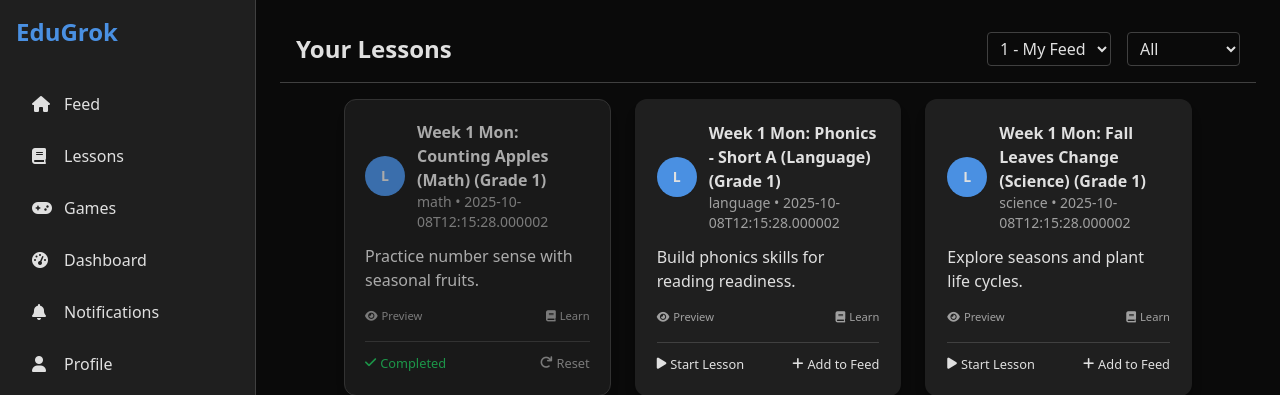
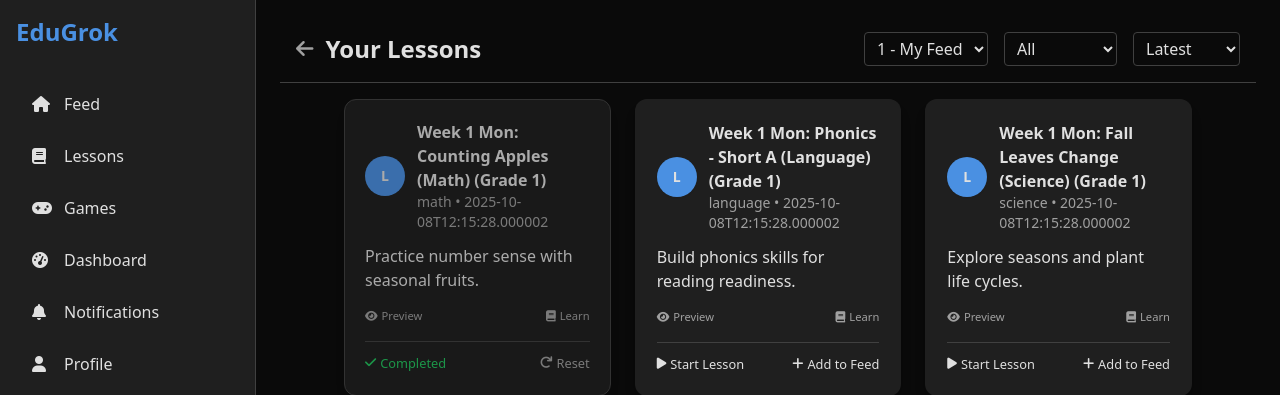
Before and after one commit to MarketExpander99/EduGrok, a Flask app: page /lessons in a window 1280 px wide. Shown: the top 395 px of the page. Run offline with Flask 3, Linux system fonts and the light colour scheme; the visitor is signed in with stand-in values (Sample User, id 1); data comes from the database, SQL or seed files in the repository; tables that the repository leaves empty hold one stand-in row (values such as "Sample post"); some libraries are stand-ins or nearby versions.

Commit message:
mega update

```diff
--- a/templates/home.html.j2
+++ b/templates/home.html.j2
@@ -13,7 +13,7 @@
     {% endwith %}
     <div class="bg-grok-bg border-b border-grok-border sticky top-0 z-50 transition-transform duration-300 ease-in-out w-full left-0" id="sticky-header">
         <div class="p-4 flex justify-between items-center">
-            <h1 class="text-2xl font-bold text-grok-text">Home Feed</h1>
+            <h1 class="text-xl font-bold text-grok-text">Home Feed</h1>
             <div class="flex items-center space-x-4">
                 <div id="notifications-badge" class="relative">
                     <button onclick="fetchNotifications()" class="text-grok-secondary hover:text-grok-accent"><i class="fas fa-bell"></i></button>
--- a/templates/lessons.html.j2
+++ b/templates/lessons.html.j2
@@ -1,14 +1,18 @@
-<!-- lessons.html.j2 (Updated: Transformed header into sticky floating menu similar to home.html.j2, including subject filter dropdown (All, Math, Language, Science, General) that reloads with ?subject= param; integrated student selector next to title; added back-to-home icon; applied identical scroll hide/show logic to #sticky-header. Updated changeKid and added changeSubject to preserve URL params. Used separate scroll vars to avoid base conflict. Preserved all existing lesson cards, sparkly-border, and JS functions.) -->
+<!-- lessons.html.j2 (Updated: Fixed subject filtering to be case-insensitive with .toLowerCase() matching; ensured filterBySubject is called in changeSubject without page reload (using history.replaceState); added initial filter application on load; restored back-to-home arrow icon and adjusted h1 to text-2xl for consistency. Preserved all sorting, scroll, and other logic.) -->
 {% extends "base.html.j2" %}
 
 {% block title %}Lessons - EduGrok{% endblock %}
 
 {% set subject = request.args.get('subject', '') %}
+{% set sort = request.args.get('sort', 'latest') %}
 
 {% block content %}
 <div class="bg-grok-bg border-b border-grok-border sticky top-0 z-50 transition-transform duration-300 ease-in-out w-full left-0" id="sticky-header">
     <div class="p-4 flex justify-between items-center">
         <div class="flex items-center space-x-3">
+            <a href="{{ url_for('home') }}" class="text-grok-secondary hover:text-grok-accent">
+                <i class="fas fa-arrow-left text-xl"></i>
+            </a>
             <h1 class="text-2xl font-bold text-grok-text">Your Lessons</h1>
         </div>
         <div class="flex items-center space-x-4">
@@ -32,14 +36,20 @@
                 <option value="Science" {% if subject == 'Science' %}selected{% endif %}>Science</option>
                 <option value="General" {% if subject == 'General' %}selected{% endif %}>General</option>
             </select>
+            <!-- Sort Select -->
+            <select id="sort-select" class="bg-transparent border border-grok-border rounded text-grok-text px-2 py-1" onchange="changeSort(this.value)">
+                <option value="latest" {% if sort == 'latest' %}selected{% endif %}>Latest</option>
+                <option value="title" {% if sort == 'title' %}selected{% endif %}>A-Z</option>
+                <option value="grade" {% if sort == 'grade' %}selected{% endif %}>By Grade</option>
+            </select>
         </div>
     </div>
 </div>
 <div class="container mx-auto p-6 max-w-4xl pt-4">
     {% if lessons %}
-        <div class="grid grid-cols-1 md:grid-cols-2 lg:grid-cols-3 gap-6">
+        <div class="grid grid-cols-1 md:grid-cols-2 lg:grid-cols-3 gap-6" id="lessons-grid">
             {% for lesson in lessons %}
-                <div class="card bg-grok-surface border-grok-border p-5 rounded-xl shadow-lg border hover:-translate-y-1 hover:shadow-xl transition-all duration-200 max-w-lg mx-auto mb-6 {% if not lesson.completed %}sparkly-border{% else %}completed opacity-75 cursor-not-allowed{% endif %}" id="lesson-{{ lesson.id }}">
+                <div class="card bg-grok-surface border-grok-border p-5 rounded-xl shadow-lg border hover:-translate-y-1 hover:shadow-xl transition-all duration-200 max-w-lg mx-auto mb-6 {% if not lesson.completed %}sparkly-border{% else %}completed opacity-75 cursor-not-allowed{% endif %}" id="lesson-{{ lesson.id }}" data-subject="{{ lesson.subject }}" data-created-at="{{ lesson.created_at }}" data-title="{{ lesson.title }}" data-grade="{{ lesson.grade }}">
                     <!-- Lesson Header (mirrors post header) -->
                     <div class="flex items-center mb-3">
                         <div class="w-10 h-10 rounded-full bg-grok-accent text-grok-text flex items-center justify-center mr-3 font-bold text-sm shadow-sm">
@@ -135,6 +145,22 @@
             headerLastScrollTop = window.pageYOffset || document.documentElement.scrollTop;
         }, 100);
         updateHeaderPosition();
+
+        // Apply initial sort
+        const initialSort = '{{ sort }}';
+        const sortSelect = document.getElementById('sort-select');
+        if (sortSelect) {
+            sortSelect.value = initialSort;
+            sortLessons(initialSort);
+        }
+
+        // Apply initial subject filter
+        const initialSubject = '{{ subject }}';
+        const subjectSelect = document.getElementById('subject-select');
+        if (subjectSelect) {
+            subjectSelect.value = initialSubject;
+            filterBySubject(initialSubject);
+        }
     });
 
     function changeKid(kidId) {
@@ -148,13 +174,64 @@
     }
 
     function changeSubject(subject) {
+        // Update URL param for persistence/backend sync
         const url = new URL(window.location);
         if (subject) {
             url.searchParams.set('subject', subject);
         } else {
             url.searchParams.delete('subject');
         }
-        window.location.href = url.toString();
+        history.replaceState({}, '', url.toString());
+
+        // Client-side filtering
+        filterBySubject(subject);
+    }
+
+    function filterBySubject(subject) {
+        const cards = document.querySelectorAll('[id^="lesson-"]');
+        cards.forEach(card => {
+            const cardSubject = (card.getAttribute('data-subject') || '').trim();
+            if (subject === '' || cardSubject.toLowerCase() === subject.toLowerCase()) {
+                card.style.display = '';
+            } else {
+                card.style.display = 'none';
+            }
+        });
+    }
+
+    function changeSort(sortValue) {
+        const url = new URL(window.location);
+        url.searchParams.set('sort', sortValue);
+        history.replaceState({}, '', url.toString());
+        sortLessons(sortValue);
+    }
+
+    function sortLessons(sortValue) {
+        const grid = document.getElementById('lessons-grid');
+        if (!grid) return;
+        const lessons = Array.from(grid.querySelectorAll('[id^="lesson-"]'));
+        lessons.sort((a, b) => {
+            try {
+                if (sortValue === 'latest') {
+                    const dateA = new Date(a.getAttribute('data-created-at') || '1970-01-01');
+                    const dateB = new Date(b.getAttribute('data-created-at') || '1970-01-01');
+                    return dateB - dateA; // Descending by date
+                } else if (sortValue === 'title') {
+                    const titleA = a.getAttribute('data-title') || '';
+                    const titleB = b.getAttribute('data-title') || '';
+                    return titleA.localeCompare(titleB); // Ascending by title
+                } else if (sortValue === 'grade') {
+                    const gradeA = parseInt(a.getAttribute('data-grade') || 1);
+                    const gradeB = parseInt(b.getAttribute('data-grade') || 1);
+                    return gradeA - gradeB; // Ascending by grade
+                }
+            } catch (e) {
+                console.error('Sorting error:', e);
+                return 0;
+            }
+        });
+        grid.innerHTML = ''; // Clear container
+        lessons.forEach(lesson => grid.appendChild(lesson)); // Re-append sorted lessons
     }
 
     async function handleFetch(fetchPromise, successMsg, errorMsg, callback) {
```
